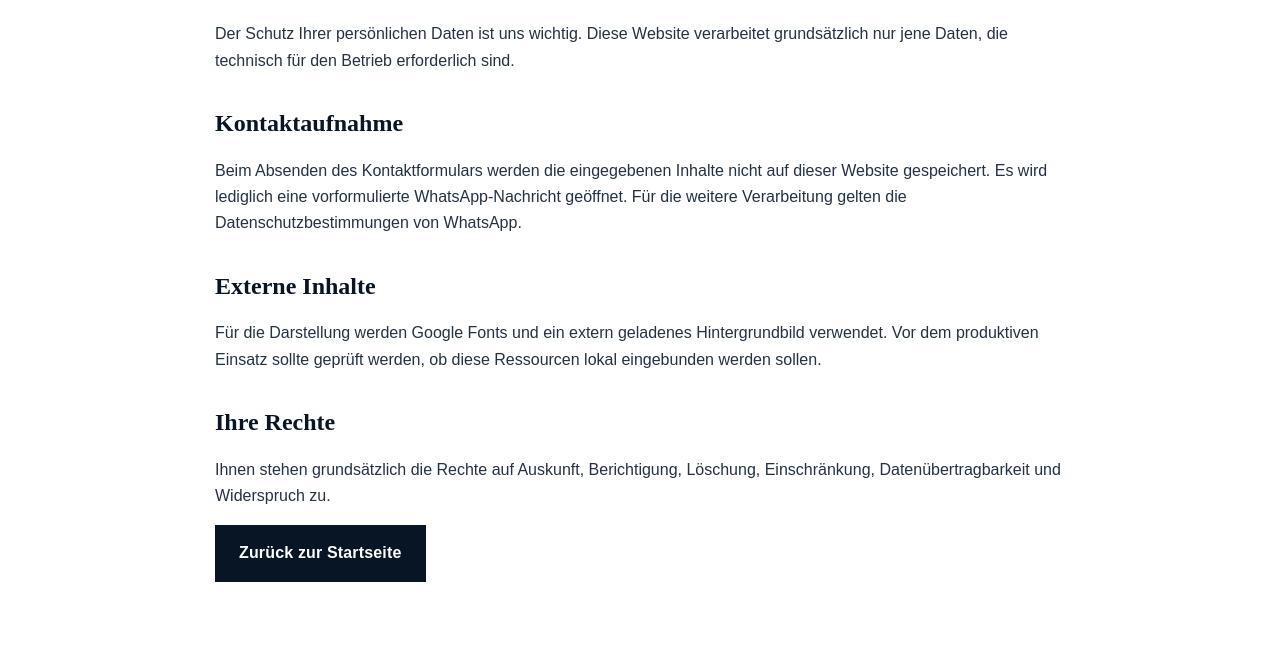
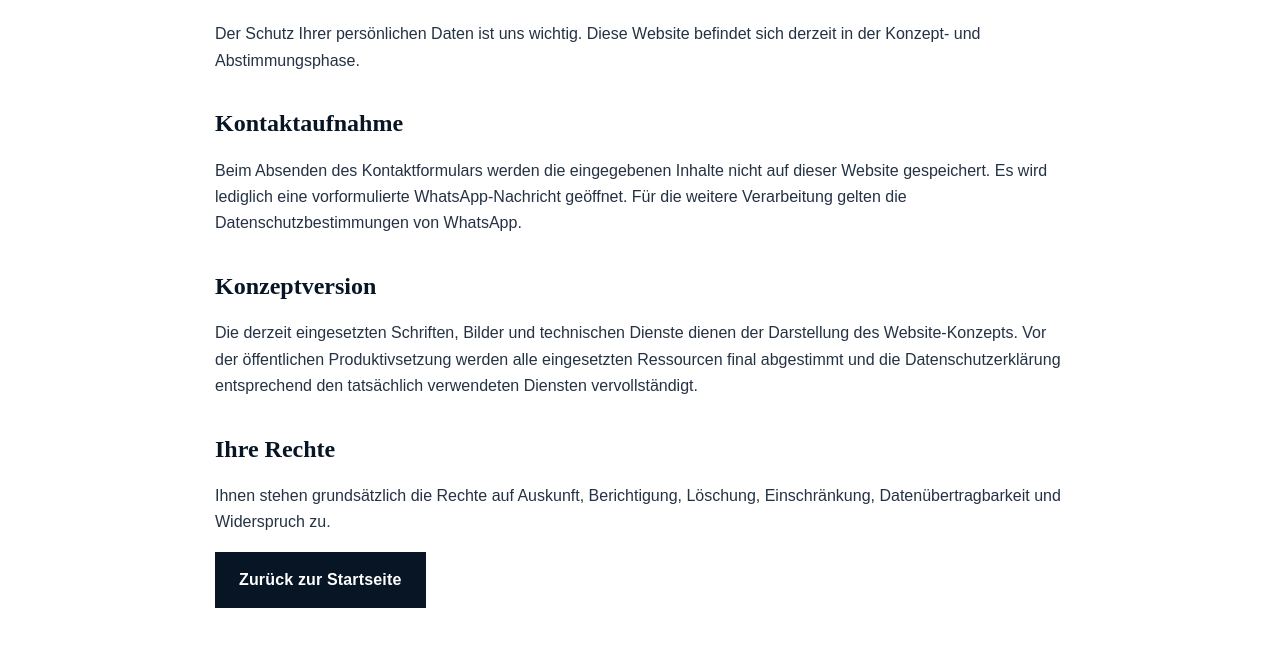
Before and after one commit to bitminder/KNM-Bau, a plain HTML site: page datenschutz.html in a window 1280 px wide. Shown: the part 198-844 px from the top of the page. Drawn offline with Linux system fonts and the light colour scheme.

Commit message:
Polish privacy page for customer demo

```diff
--- a/datenschutz.html
+++ b/datenschutz.html
@@ -1 +1 @@
-<!doctype html><html lang="de"><head><meta charset="utf-8"><meta name="viewport" content="width=device-width,initial-scale=1"><title>Datenschutz | KNM Bau GmbH</title><link rel="stylesheet" href="styles.css"></head><body><header class="site-header"><div class="container nav-wrap"><a class="brand" href="index.html"><img src="assets/logo.svg" alt="KNM Bau GmbH"></a></div></header><main class="container legal"><h1>Datenschutzerklärung</h1><p>Der Schutz Ihrer persönlichen Daten ist uns wichtig. Diese Website verarbeitet grundsätzlich nur jene Daten, die technisch für den Betrieb erforderlich sind.</p><h2>Kontaktaufnahme</h2><p>Beim Absenden des Kontaktformulars werden die eingegebenen Inhalte nicht auf dieser Website gespeichert. Es wird lediglich eine vorformulierte WhatsApp-Nachricht geöffnet. Für die weitere Verarbeitung gelten die Datenschutzbestimmungen von WhatsApp.</p><h2>Externe Inhalte</h2><p>Für die Darstellung werden Google Fonts und ein extern geladenes Hintergrundbild verwendet. Vor dem produktiven Einsatz sollte geprüft werden, ob diese Ressourcen lokal eingebunden werden sollen.</p><h2>Ihre Rechte</h2><p>Ihnen stehen grundsätzlich die Rechte auf Auskunft, Berichtigung, Löschung, Einschränkung, Datenübertragbarkeit und Widerspruch zu.</p><p><a class="btn btn-dark" href="index.html">Zurück zur Startseite</a></p></main></body></html>
+<!doctype html><html lang="de"><head><meta charset="utf-8"><meta name="viewport" content="width=device-width,initial-scale=1"><title>Datenschutz | KNM Bau GmbH</title><link rel="stylesheet" href="styles.css"></head><body><header class="site-header"><div class="container nav-wrap"><a class="brand" href="index.html"><img src="assets/logo.svg" alt="KNM Bau GmbH"></a></div></header><main class="container legal"><h1>Datenschutzerklärung</h1><p>Der Schutz Ihrer persönlichen Daten ist uns wichtig. Diese Website befindet sich derzeit in der Konzept- und Abstimmungsphase.</p><h2>Kontaktaufnahme</h2><p>Beim Absenden des Kontaktformulars werden die eingegebenen Inhalte nicht auf dieser Website gespeichert. Es wird lediglich eine vorformulierte WhatsApp-Nachricht geöffnet. Für die weitere Verarbeitung gelten die Datenschutzbestimmungen von WhatsApp.</p><h2>Konzeptversion</h2><p>Die derzeit eingesetzten Schriften, Bilder und technischen Dienste dienen der Darstellung des Website-Konzepts. Vor der öffentlichen Produktivsetzung werden alle eingesetzten Ressourcen final abgestimmt und die Datenschutzerklärung entsprechend den tatsächlich verwendeten Diensten vervollständigt.</p><h2>Ihre Rechte</h2><p>Ihnen stehen grundsätzlich die Rechte auf Auskunft, Berichtigung, Löschung, Einschränkung, Datenübertragbarkeit und Widerspruch zu.</p><p><a class="btn btn-dark" href="index.html">Zurück zur Startseite</a></p></main></body></html>
```
